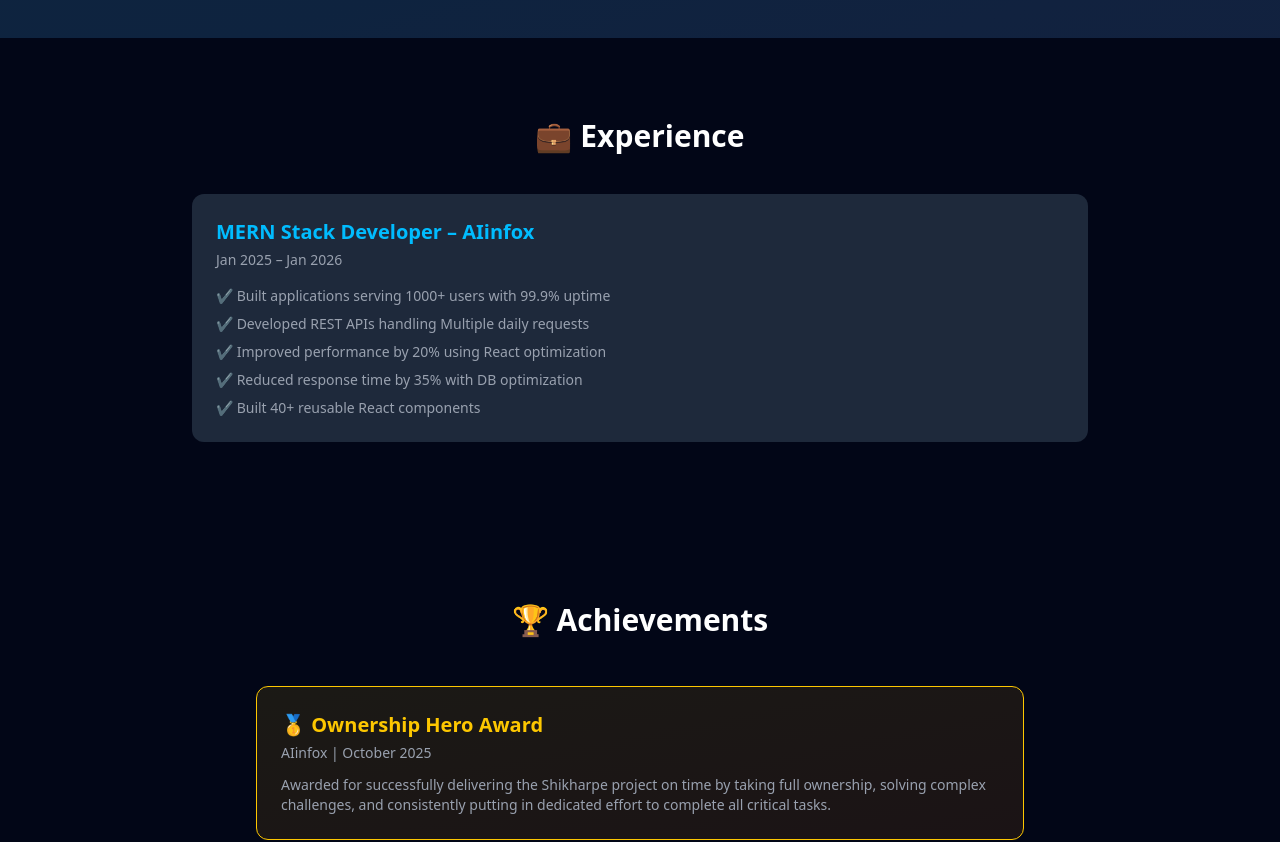
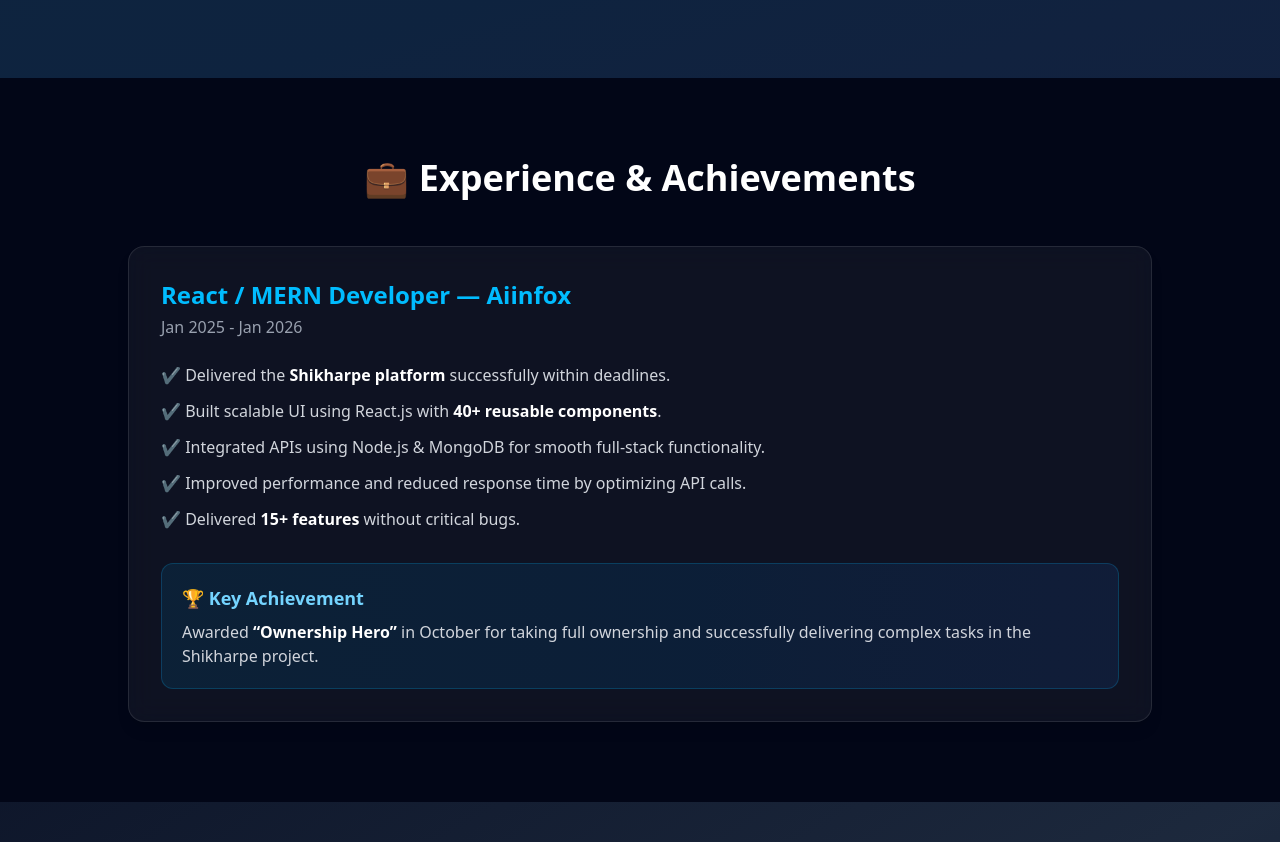
Before and after one commit to Kumesh-kumar/PORTFOLIO, a Next.js app: page / in a window 1280 px wide. Shown: the part 3356-4198 px from the top of the page. Built offline with nearby package versions, Linux system fonts and the light colour scheme; no server answers.

Commit message:
update experience

```diff
--- a/Sections/CTA.jsx
+++ b/Sections/CTA.jsx
@@ -13,7 +13,7 @@
                     transition={{ duration: 0.6 }}
                     className="text-3xl md:text-4xl font-bold"
                 >
-                    🚀 Let's Build Something Amazing Together
+                    Available for Immediate Joining | React Developer
                 </motion.h2>
 
                 {/* SUBTEXT */}
@@ -23,8 +23,8 @@
                     transition={{ delay: 0.2 }}
                     className="text-gray-400 mt-4 text-lg"
                 >
-                    I’m currently looking for React / MERN Developer opportunities.
-                    If you have a project or job opportunity, feel free to reach out!
+                    I build fast, scalable, and user-friendly web applications using React and the MERN stack.
+                    Currently looking for opportunities where I can deliver real impact and grow as a developer.
                 </motion.p>
 
                 {/* BUTTONS */}
--- a/Sections/Experience.jsx
+++ b/Sections/Experience.jsx
@@ -1,29 +1,62 @@
 "use client";
+import { motion } from "framer-motion";
 
 const Experience = () => {
     return (
-        <section className="py-20 bg-[#020617] text-white px-6 md:px-16" id="experience">
-            <div className="max-w-4xl mx-auto">
+        <section className="py-20 bg-[#020617] text-white px-6 md:px-16">
+            <div className="max-w-5xl mx-auto">
 
-                <h2 className="text-3xl font-bold text-center mb-10">💼 Experience</h2>
+                {/* HEADING */}
+                <h2 className="text-3xl md:text-4xl font-bold text-center mb-12">
+                    💼 Experience & Achievements
+                </h2>
 
-                <div className="bg-[#1e293b] p-6 rounded-xl">
-                    <h3 className="text-xl text-sky-400 font-semibold">
-                        MERN Stack Developer – AIinfox
+                {/* CARD */}
+                <motion.div
+                    initial={{ opacity: 0, y: 40 }}
+                    whileInView={{ opacity: 1, y: 0 }}
+                    transition={{ duration: 0.6 }}
+                    className="bg-white/5 backdrop-blur-md border border-white/10 p-6 md:p-8 rounded-2xl shadow-lg"
+                >
+
+                    {/* ROLE + COMPANY */}
+                    <h3 className="text-xl md:text-2xl font-semibold text-sky-400">
+                        React / MERN Developer — Aiinfox
                     </h3>
 
-                    <p className="text-gray-400 text-sm mt-1">
-                        Jan 2025 – Jan 2026
+                    {/* DURATION */}
+                    <p className="text-gray-400 mt-1">
+                        Jan 2025 - Jan 2026
                     </p>
 
-                    <ul className="mt-4 text-gray-400 space-y-2 text-sm">
-                        <li>✔ Built applications serving 1000+ users with 99.9% uptime</li>
-                        <li>✔ Developed REST APIs handling Multiple daily requests</li>
-                        <li>✔ Improved performance by 20% using React optimization</li>
-                        <li>✔ Reduced response time by 35% with DB optimization</li>
-                        <li>✔ Built 40+ reusable React components</li>
+                    {/* WORK */}
+                    <ul className="mt-6 space-y-3 text-gray-300">
+                        <li>✔ Delivered the <span className="text-white font-semibold">Shikharpe platform</span> successfully within deadlines.</li>
+
+                        <li>✔ Built scalable UI using React.js with <span className="text-white font-semibold">40+ reusable components</span>.</li>
+
+                        <li>✔ Integrated APIs using Node.js & MongoDB for smooth full-stack functionality.</li>
+
+                        <li>✔ Improved performance and reduced response time by optimizing API calls.</li>
+
+                        <li>✔ Delivered <span className="text-white font-semibold">15+ features</span> without critical bugs.</li>
                     </ul>
-                </div>
+
+                    {/* ACHIEVEMENT BLOCK */}
+                    <div className="mt-8 p-5 bg-gradient-to-r from-sky-500/10 to-blue-500/10 border border-sky-400/20 rounded-xl">
+
+                        <h4 className="text-lg font-semibold text-sky-300">
+                            🏆 Key Achievement
+                        </h4>
+
+                        <p className="text-gray-300 mt-2">
+                            Awarded <span className="text-white font-semibold">“Ownership Hero”</span> in October
+                            for taking full ownership and successfully delivering complex tasks in the Shikharpe project.
+                        </p>
+
+                    </div>
+
+                </motion.div>
 
             </div>
         </section>
--- a/app/(home)/page.jsx
+++ b/app/(home)/page.jsx
@@ -24,7 +24,7 @@
                 <Projects />
                 <CTA />
                 <Experience />
-                <Achievements />
+                {/* <Achievements /> */}
                 <Contact />
             </main>
             <Footer />
```
